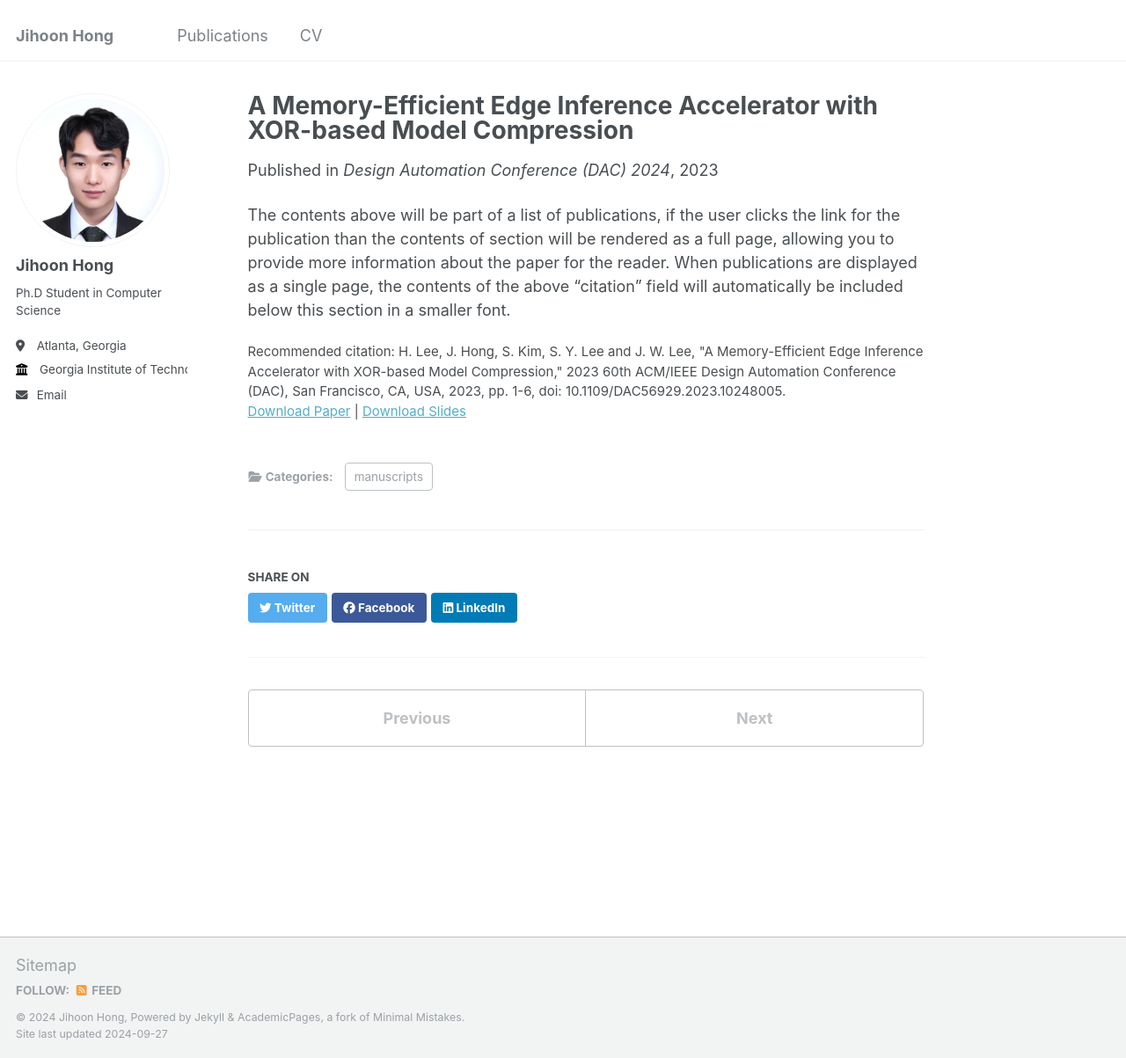
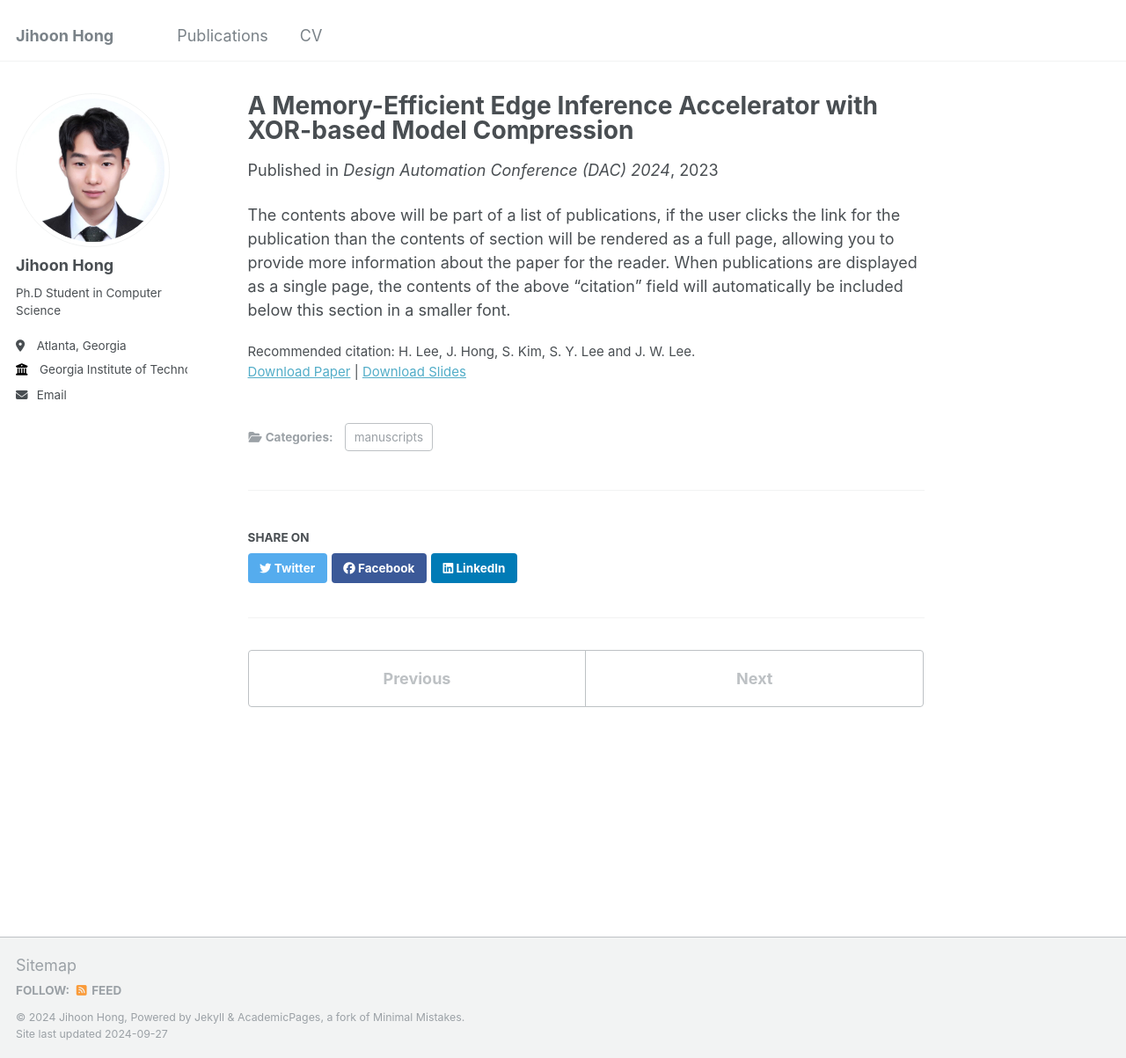
Before and after one commit to athlon76/athlon76.github.io, a Jekyll site: the page built from _publications/DAC_24.md, in a window 1280 px wide and 1203 px high. Shown: the whole window at 88% size. Built offline with Jekyll 4.4.1, drawn with Linux system fonts in a browser that asks for light colours.

Commit message:
Update DAC_24.md

```diff
--- a/_publications/DAC_24.md
+++ b/_publications/DAC_24.md
@@ -8,7 +8,7 @@ date: 2023-07-09
 venue: 'Design Automation Conference (DAC) 2024'
 slidesurl: 'http://academicpages.github.io/files/slides1.pdf'
 paperurl: '[http://academicpages.github.io/files/paper1.pdf](https://ieeexplore.ieee.org/stamp/stamp.jsp?tp=&arnumber=10248005)'
-citation: 'H. Lee, J. Hong, S. Kim, S. Y. Lee and J. W. Lee, "A Memory-Efficient Edge Inference Accelerator with XOR-based Model Compression," 2023 60th ACM/IEEE Design Automation Conference (DAC), San Francisco, CA, USA, 2023, pp. 1-6, doi: 10.1109/DAC56929.2023.10248005.'
+citation: 'H. Lee, J. Hong, S. Kim, S. Y. Lee and J. W. Lee.'
 ---
 
 The contents above will be part of a list of publications, if the user clicks the link for the publication than the contents of section will be rendered as a full page, allowing you to provide more information about the paper for the reader. When publications are displayed as a single page, the contents of the above "citation" field will automatically be included below this section in a smaller font.
```
